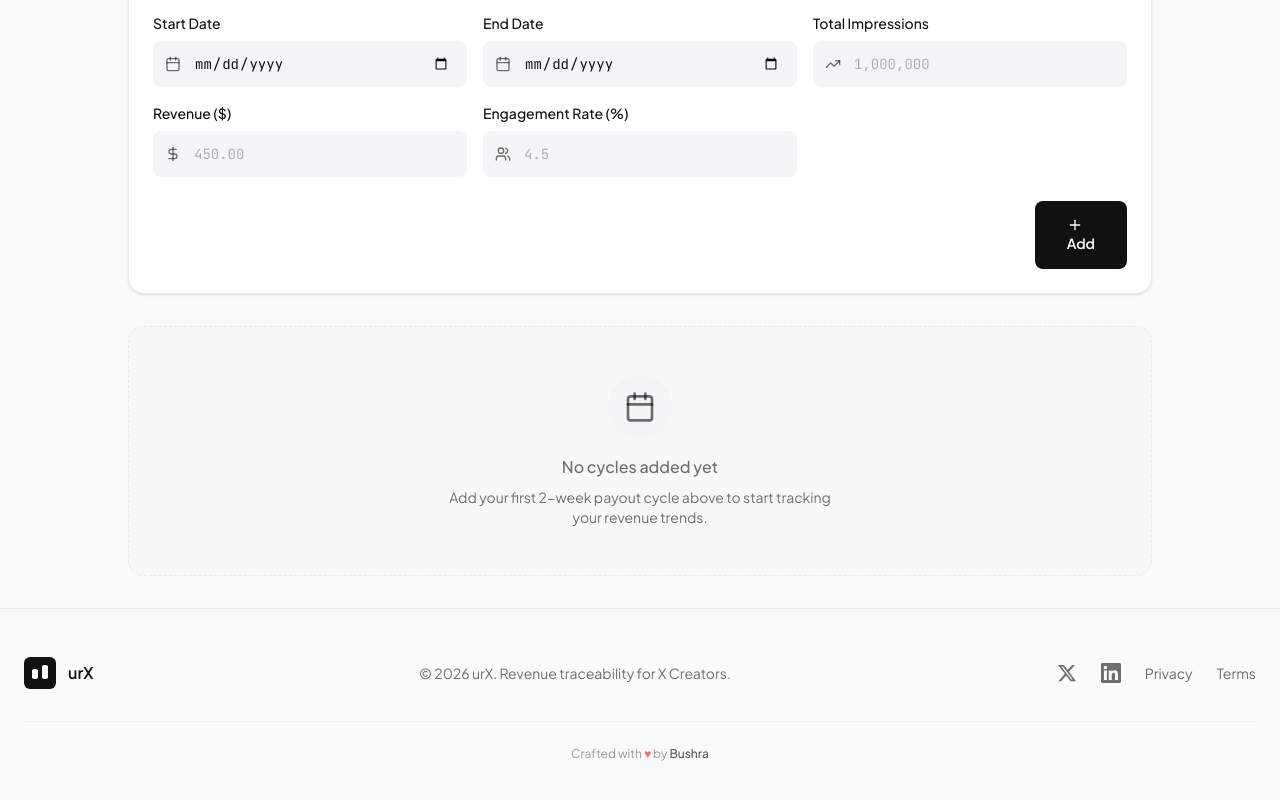
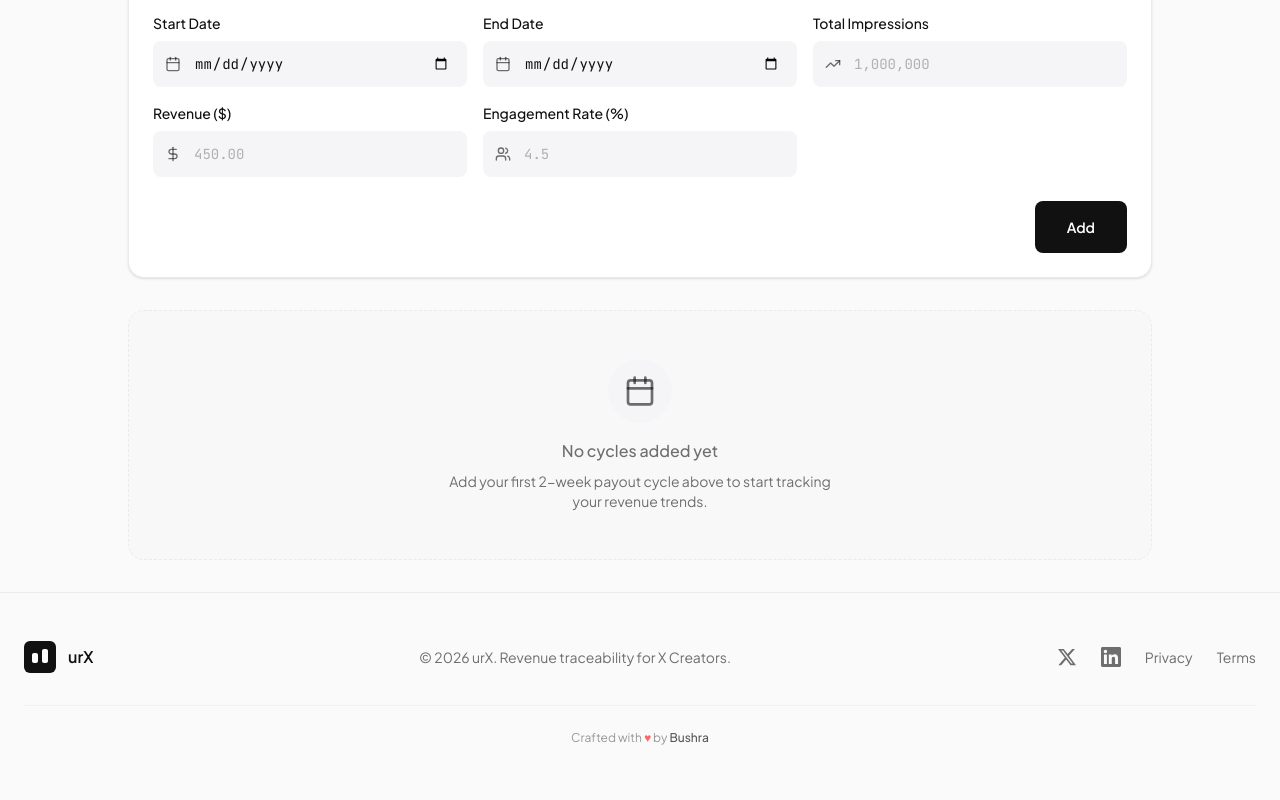
Before and after one commit to bushxcz/urX, a React (Vite) app: page / in a window 1280 px wide. Shown: the part 2153-2953 px from the top of the page. Built offline with nearby package versions, Linux system fonts and the light colour scheme.

Commit message:
Remove plus icon from Add button

```diff
--- a/src/sections/CycleTracker.jsx
+++ b/src/sections/CycleTracker.jsx
@@ -190,8 +190,7 @@ export default function CycleTracker({ cycles, onAddCycle, onDeleteCycle }) {
                                     </div>
 
                                     <div className="mt-6 flex justify-end">
-                                        <ShimmerButton type="submit" className="whitespace-nowrap">
-                                            <Plus className="w-4 h-4 mr-2" />
+                                        <ShimmerButton type="submit">
                                             Add
                                         </ShimmerButton>
                                     </div>
```
